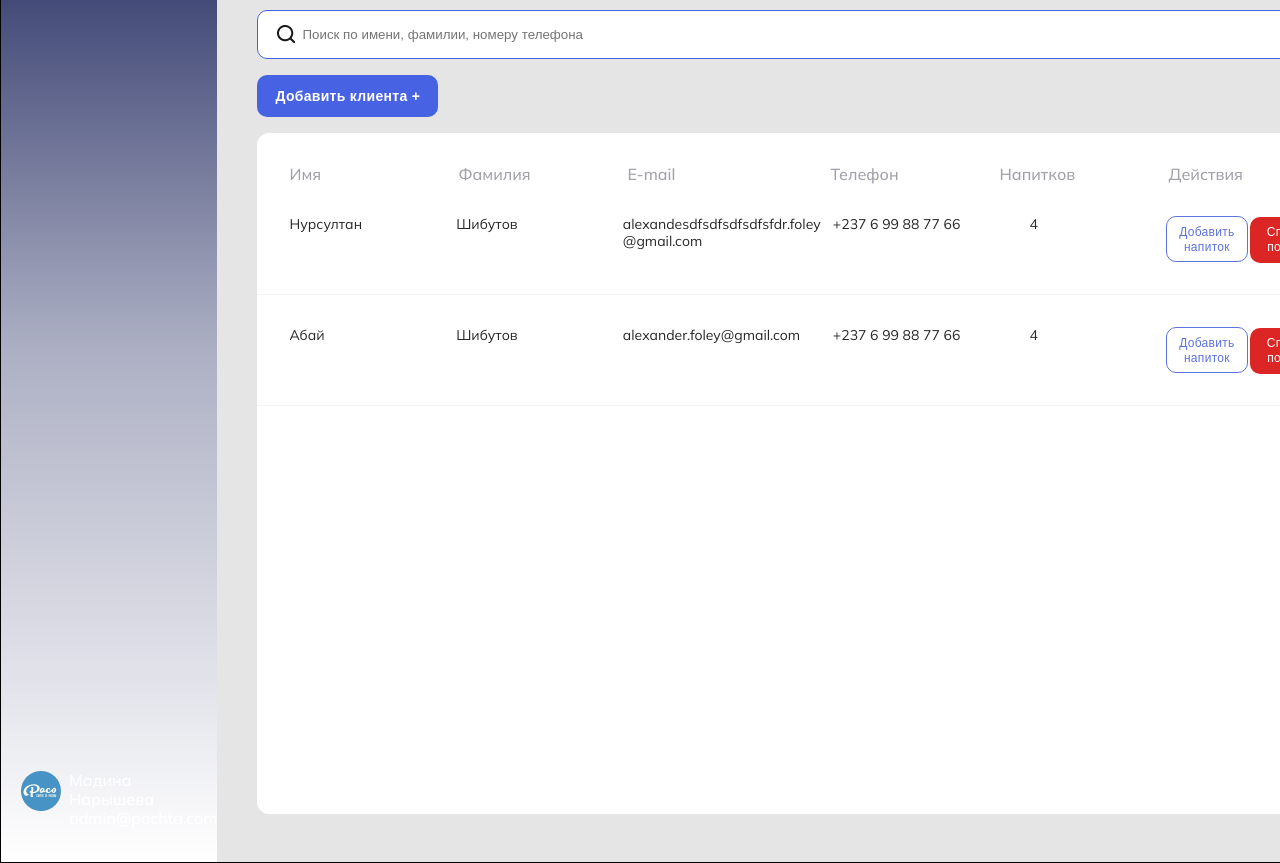
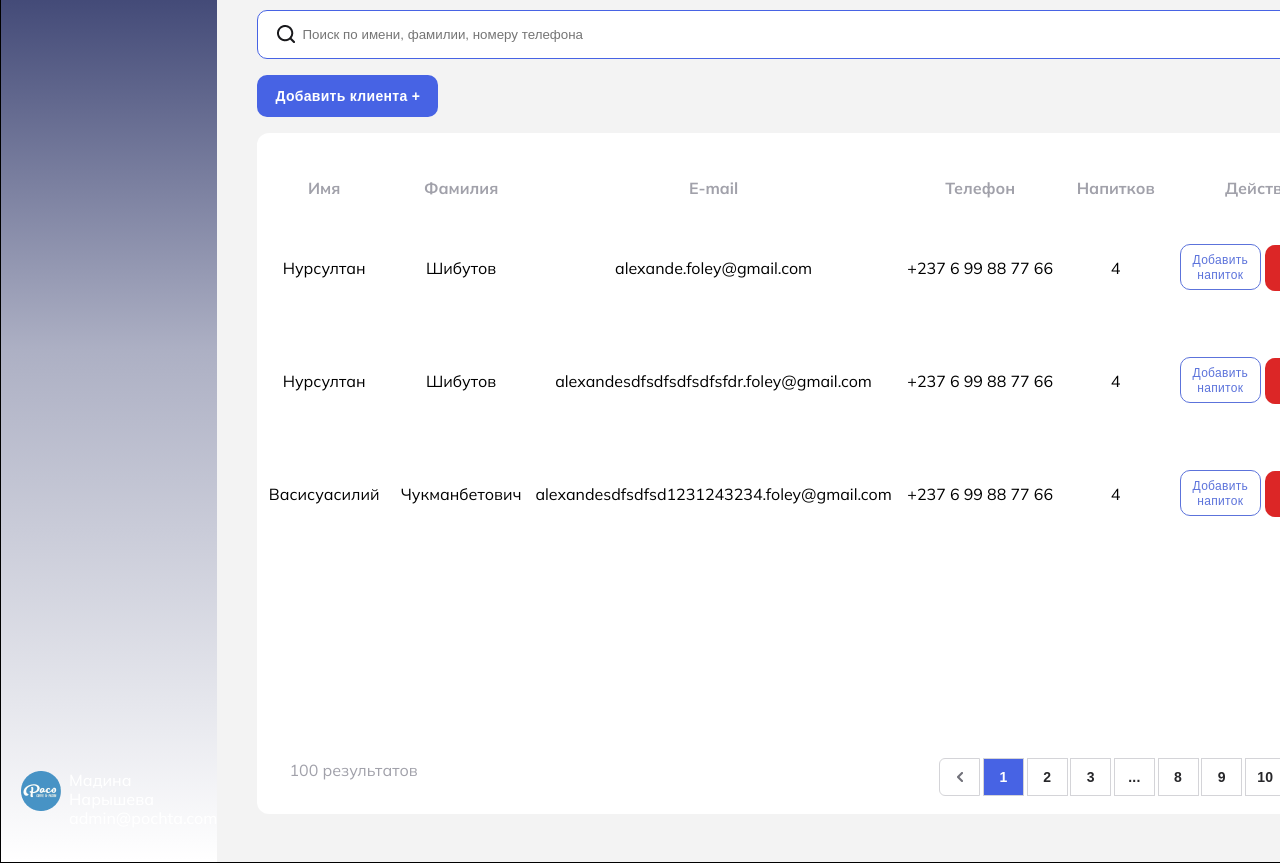
Before and after one commit to sauran-a/cafe-loyalty, a plain HTML site: page templates/cabinet.html in a window 1280 px wide. Shown: the part 163-1026 px from the top of the page. Drawn offline with Linux system fonts and the light colour scheme; a web font is replaced by a local one.

Commit message:
remade table

```diff
--- a/static/style.css
+++ b/static/style.css
@@ -12,7 +12,6 @@ p {
 }
 
 a:link {
-  color: #fff;
   text-decoration: none;
 }
 
@@ -314,6 +313,11 @@ nav {
   margin-left: 2rem;
 }
 
+.sidebar-low__link {
+  color: #fff;
+  text-decoration: none;
+}
+
 .sibedar-low__img {
   margin-right: 0.8rem;
 }
@@ -340,7 +344,7 @@ nav {
 }
 
 .section-users {
-  background-color: E5E5E5;
+  background-color: #f3f3f3;
 }
 
 .section-users__rectangle {
@@ -387,6 +391,9 @@ nav {
 }
 
 .section-users__users-list {
+  display: flex;
+  flex-direction: column;
+  justify-content: space-between;
   margin-top: 1.6rem;
   margin-left: 4rem;
   width: 110.4rem;
@@ -395,65 +402,67 @@ nav {
   border-radius: 1.2rem;
 }
 
-.users-list__table-info {
+.table-users__heading {
+  color: #a1a1aa;
+  font-weight: 500;
+  font-size: 1.6rem;
+  line-height: 1.9rem;
+  padding-bottom: 3.2rem;
+}
+
+/* TABLE ================ */
+.table-users {
+  width: 100%;
+  padding-top: 3.2rem;
+}
+
+/* td,
+tr,
+th {
+  border: 1px solid black;
+} */
+
+th {
+  padding: 1.2rem 1rem;
+}
+th#drink {
+  width: 5%;
+}
+
+th#longemail {
+  width: 5%;
+}
+
+td {
+  padding: 3.2rem 0.2rem;
+  text-align: center;
+  overflow-wrap: break-word;
+}
+
+.users-list__low-part {
+  margin-left: 3.2rem;
+  margin-top: 1.9rem;
+  margin-bottom: 1.8rem;
   display: flex;
   justify-content: space-between;
 }
 
-.users-list__heading {
-  width: 16.67rem;
-  font-weight: 500;
+.low-part__info p {
+  font-weight: 400;
   font-size: 1.6rem;
-  line-height: 1.9rem;
+  line-height: 2.4rem;
   color: #a1a1aa;
-  margin-top: 3.2rem;
-  margin-right: 0.8rem;
 }
 
-.users-list__heading#uheading {
-  width: 20rem;
-  margin-right: 1rem;
-}
-
-.users-list__heading:first-child {
-  margin-left: 3.2rem;
-}
-.users-list__heading:last-child {
+.pagination__box {
   margin-right: 3.2rem;
 }
 
-.users-list__item-user {
-  display: flex;
-  /* justify-content: space-between; */
-  height: 7.8rem;
-  padding-top: 3.2rem;
-  border-bottom: 1px solid #f4f4f5;
-}
-
-.users-list__item-user p:first-child {
-  margin-left: 3.2rem;
-}
-
-.users-list__item-user p {
-  width: 16.67rem;
-  padding-right: 0.8rem;
-  font-weight: 400;
-  font-size: 14px;
-  line-height: 17px;
+.pagination__item {
   color: #27272a;
 }
-
-.user__email#email {
-  width: 21rem;
-  overflow-wrap: break-word;
-}
-
-.user__drinks#drinks {
-  padding-left: 3rem;
-}
-
-.user__buttons {
-  /* margin-right: 3.2rem; */
+.pagination__item.active {
+  color: #fff;
 }
 /* BUTTONS ================================*/
 
@@ -508,6 +517,29 @@ nav {
   border: none;
 }
 
+.btn--pagination {
+  width: 4.1rem;
+  height: 3.8rem;
+  background: #ffffff;
+  padding: 0;
+  border: 1px solid #d4d4d8;
+}
+
+.btn--pagination-active {
+  background-color: #4763e4;
+  color: #fff;
+}
+
+.btn--pagination-left {
+  border: 1px solid #d4d4d8;
+  border-radius: 6px 0px 0px 6px;
+}
+
+.btn--pagination-right {
+  border: 1px solid #d4d4d8;
+  border-radius: 0px 6px 6px 0px;
+}
+
 /* MEDIA ============================================================ */
 
 @media (max-width: 1300px) {
--- a/templates/cabinet.html
+++ b/templates/cabinet.html
@@ -35,7 +35,7 @@
               />
             </div>
             <div class="sidebar-low__text">
-              <a href="#">Клиенты</a>
+              <a class="sidebar-low__link" href="#">Клиенты</a>
             </div>
           </div>
 
@@ -80,41 +80,107 @@
         </div>
 
         <div class="section-users__users-list">
-          <div class="users-list__table-info">
-            <p class="users-list__heading">Имя</p>
-            <p class="users-list__heading">Фамилия</p>
-            <p id="uheading" class="users-list__heading">E-mail</p>
-            <p class="users-list__heading">Телефон</p>
-            <p class="users-list__heading">Напитков</p>
-            <p class="users-list__heading">Действия</p>
-          </div>
-
-          <div class="users-list__item-user">
-            <p class="user__name">Нурсултан</p>
-            <p class="user__surname">Шибутов</p>
-            <p id="email" class="user__email">
-              alexandesdfsdfsdfsdfsfdr.foley@gmail.com
-            </p>
-            <p class="user__phone">+237 6 99 88 77 66</p>
-            <p id="drinks" class="user__drinks">4</p>
-            <div class="user__buttons">
+          <table class="table-users">
+            <thead class="table-users__heading">
+              <tr>
+                <th class="th" scope="col">Имя</th>
+                <th scope="col">Фамилия</th>
+                <th id="longemail" scope="col">E-mail</th>
+                <th scope="col">Телефон</th>
+                <th id="drink" scope="col">Напитков</th>
+                <th scope="col">Действия</th>
+              </tr>
+            </thead>
+            <tbody id="data">
+              <tr class="table-users__row">
+                <td class="table-users__user-name">Нурсултан</td>
+                <td class="table-users__user-surname">Шибутов</td>
+                <td id="longemail" class="table-users__user-email">
+                  alexande.foley@gmail.com
+                </td>
+                <td class="table-users__user-phone">+237 6 99 88 77 66</td>
+                <td id="drink" class="table-users__user-drinks">4</td>
+                <td class="table-users__user-actions">
                   <button class="btn btn--add-drink">Добавить напиток</button>
                   <button class="btn btn--add-drink btn--gift-takeaway">
                     Списать подарок
                   </button>
-            </div>
-          </div>
-          <div class="users-list__item-user">
-            <p class="user__name">Абай</p>
-            <p class="user__surname">Шибутов</p>
-            <p id="email" class="user__email">alexander.foley@gmail.com</p>
-            <p class="user__phone">+237 6 99 88 77 66</p>
-            <p id="drinks" class="user__drinks">4</p>
-            <div class="user__buttons">
+                </td>
+              </tr>
+
+              <tr class="table-users__row">
+                <td class="table-users__user-name">Нурсултан</td>
+                <td class="table-users__user-surname">Шибутов</td>
+                <td id="longemail" class="table-users__user-email">
+                  alexandesdfsdfsdfsdfsfdr.foley@gmail.com
+                </td>
+                <td class="table-users__user-phone">+237 6 99 88 77 66</td>
+                <td id="drink" class="table-users__user-drinks">4</td>
+                <td class="table-users__user-actions">
                   <button class="btn btn--add-drink">Добавить напиток</button>
                   <button class="btn btn--add-drink btn--gift-takeaway">
                     Списать подарок
                   </button>
+                </td>
+              </tr>
+
+              <tr class="table-users__row">
+                <td class="table-users__user-name">Васисуасилий</td>
+                <td class="table-users__user-surname">Чукманбетович</td>
+                <td id="longemail" class="table-users__user-email">
+                  alexandesdfsdfsd1231243234.foley@gmail.com
+                </td>
+                <td class="table-users__user-phone">+237 6 99 88 77 66</td>
+                <td id="drink" class="table-users__user-drinks">4</td>
+                <td class="table-users__user-actions">
+                  <button class="btn btn--add-drink">Добавить напиток</button>
+                  <button class="btn btn--add-drink btn--gift-takeaway">
+                    Списать подарок
+                  </button>
+                </td>
+              </tr>
+            </tbody>
+          </table>
+
+          <div class="users-list__low-part">
+            <div class="low-part__info">
+              <p class="low-part__result">100 результатов</p>
+            </div>
+
+            <div class="low-part__pagination">
+              <div class="pagination__box">
+                <button class="btn btn--pagination btn--pagination-left">
+                  <a class="pagination__item" href="#">
+                    <img src="../static/images/Icon-left.png" alt="left" />
+                  </a>
+                </button>
+                <button class="btn btn--pagination btn--pagination-active">
+                  <a class="pagination__item active" href="#">1</a>
+                </button>
+                <button class="btn btn--pagination">
+                  <a class="pagination__item" href="#">2</a>
+                </button>
+                <button class="btn btn--pagination">
+                  <a class="pagination__item" href="#">3</a>
+                </button>
+                <button class="btn btn--pagination">
+                  <a class="pagination__item" href="#">...</a>
+                </button>
+                <button class="btn btn--pagination">
+                  <a class="pagination__item" href="#">8</a>
+                </button>
+                <button class="btn btn--pagination">
+                  <a class="pagination__item" href="#">9</a>
+                </button>
+                <button class="btn btn--pagination">
+                  <a class="pagination__item" href="#">10</a>
+                </button>
+                <button class="btn btn--pagination btn--pagination-right">
+                  <a class="pagination__item" href="#">
+                    <img src="../static/images/Icon-right.png" alt="right" />
+                  </a>
+                </button>
+              </div>
             </div>
           </div>
         </div>
```
Also changed, not shown: static/images/Icon-left.png (added), static/images/Icon-right.png (added). Lines whose indentation alone changed are shown as unchanged.
